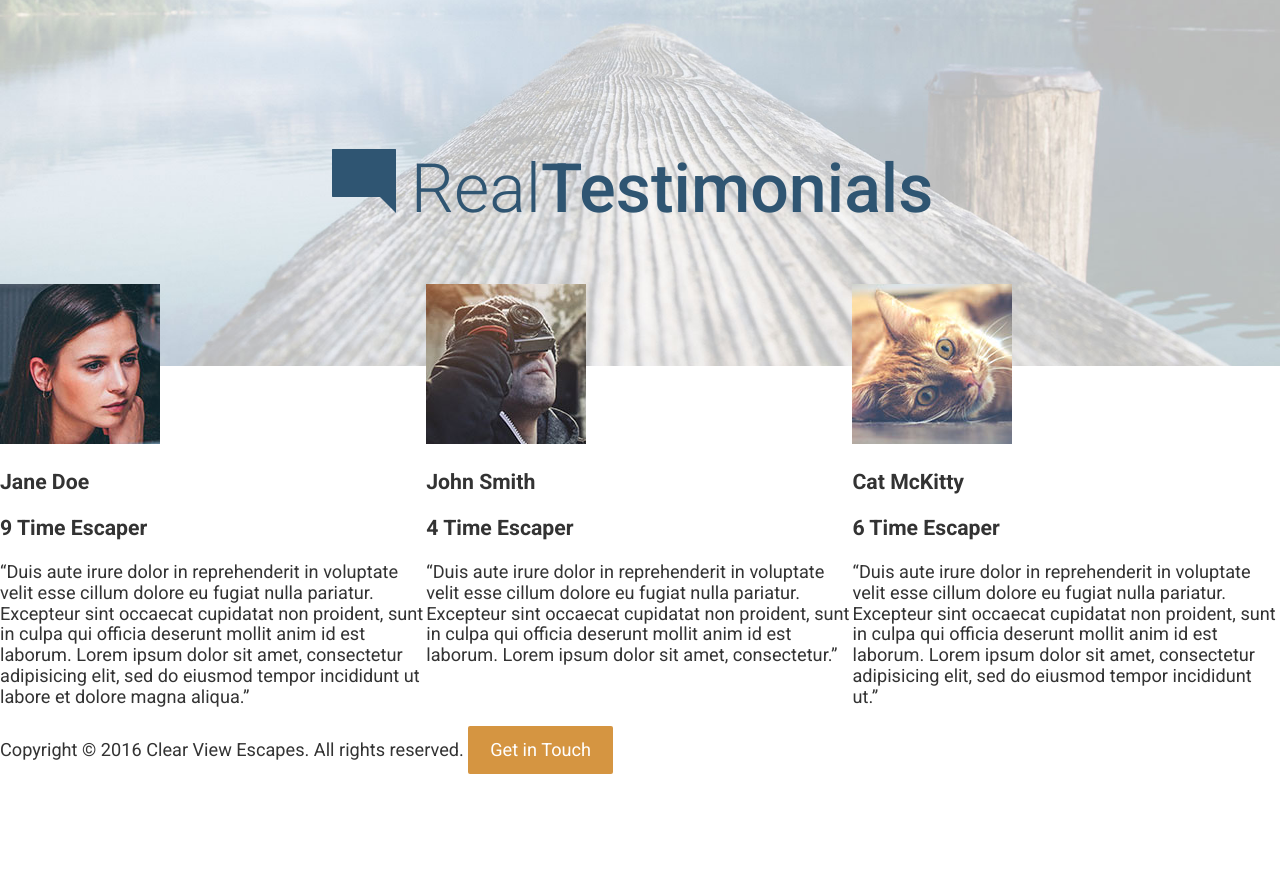
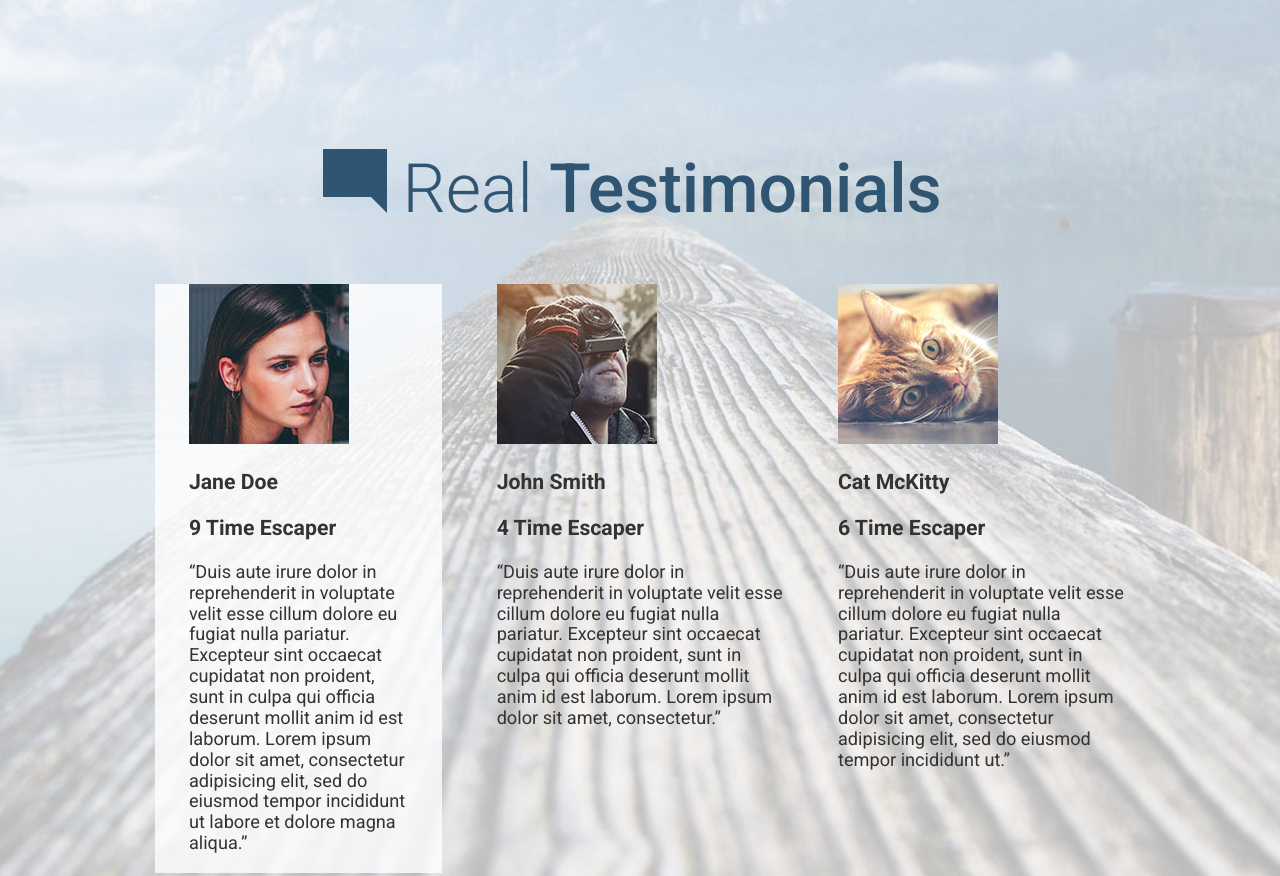
Before and after one commit to joejoubrisbane/first-web, a website: page index.html in a window 1280 px wide. Shown: the part 3380-4256 px from the top of the page. Before the commit the page ends 4172 px from the top, so only its background shows below. Drawn offline with Linux system fonts and the light colour scheme.

Commit message:
testimonial incomplete

```diff
--- /dev/null
+++ b/app/assets/styles/modules/_flex.css
@@ -0,0 +1,16 @@
+.flex{
+    @media (min-width:$medium){
+        width: 80%;
+        margin-left: auto;
+        margin-right: auto;
+        display: flex;
+        justify-content: space-around;
+    }
+
+    &--medium-4{
+        @media (min-width:$medium){
+        flex-basis: 28%;
+
+    }
+    }
+}
--- a/app/assets/styles/modules/_page-section.css
+++ b/app/assets/styles/modules/_page-section.css
@@ -2,7 +2,7 @@
     padding: 1rem 0;
     &--testimonial{
         background-image: url('/app/assets/images/testimonials-bg.jpg');
-        background-repeat: no-repeat;
+        /* background-repeat: no-repeat; */
         background-size: cover;
         background-position: center;
 
--- a/app/assets/styles/modules/_row.css
+++ b/app/assets/styles/modules/_row.css
@@ -4,6 +4,7 @@
     content: "";
     display: table;
   }
+
 
   @media (min-width: $medium) {
     &__medium-4 {
--- /dev/null
+++ b/app/assets/styles/modules/_testimonial.css
@@ -0,0 +1,4 @@
+.testimonial{
+    background-color:rgba(255,255,255,0.8);
+    padding: 0 1.85rem 1px 1.85rem;
+}
--- a/app/assets/styles/styles.css
+++ b/app/assets/styles/styles.css
@@ -11,3 +11,5 @@
 @import 'modules/_generic-content-container';
 @import 'modules/_section';
 @import 'modules/_feature-item';
+@import 'modules/_testimonial';
+@import 'modules/_flex';
--- a/app/temp/styles/styles.css
+++ b/app/temp/styles/styles.css
@@ -426,8 +426,7 @@ textarea {
 }
 
 .page-section--testimonial{
-  background-image: url('/app/assets/images/testimonials-bg.jpg');
-  background-repeat: no-repeat;
+  background-image: url('/app/assets/images/testimonials-bg.jpg');/* background-repeat: no-repeat; */
   background-size: cover;
   background-position: center;
 }
@@ -790,3 +789,29 @@ a {
     padding-left: 3%;
   }
 }
+
+.testimonial{
+    background-color:rgba(255,255,255,0.8);
+    padding: 0 1.85rem 1px 1.85rem;
+}
+
+@media (min-width:800px){
+
+  .flex {
+    width: 80%;
+    margin-left: auto;
+    margin-right: auto;
+    display: -ms-flexbox;
+    display: flex;
+    -ms-flex-pack: distribute;
+        justify-content: space-around;
+  }
+}
+
+@media (min-width:800px){
+
+  .flex--medium-4 {
+    -ms-flex-preferred-size: 28%;
+        flex-basis: 28%;
+  }
+}
--- a/index.html
+++ b/index.html
@@ -123,8 +123,8 @@
             <img src="app/assets/images/icons/globe.svg">
             <div class="feature-item--text">
               <h3>Global Guides</h3>
-            <p>We&rsquo;ve scoured the entire planet for the best retreats and beautiful vistas. If there&rsquo;s a corner of
-              the world you want to escape to we know the most scenic and inspiring locations.</p>
+              <p>We&rsquo;ve scoured the entire planet for the best retreats and beautiful vistas. If there&rsquo;s a corner
+                of the world you want to escape to we know the most scenic and inspiring locations.</p>
             </div>
           </div>
         </div>
@@ -161,38 +161,44 @@
 
   <div id="testimonials" class="page-section page-section--testimonial">
 
-    <h2 class="section-title section-title--blue"><img class="section-title__icon" src="app/assets/images/icons/comment.svg">Real<strong>Testimonials</strong> </h2>
-    <div class="row__medium-4">
+    <h2 class="section-title section-title--blue">
+      <img class="section-title__icon" src="app/assets/images/icons/comment.svg">Real
+      <strong>Testimonials</strong>
+    </h2>
+    <div class="flex">
+
+      <div class="flex--medium-4">
+        <div class="testimonial">
           <img src="app/assets/images/testimonial-jane.jpg">
           <h3>Jane Doe</h3>
           <h3>9 Time Escaper</h3>
           <p>&ldquo;Duis aute irure dolor in reprehenderit in voluptate velit esse cillum dolore eu fugiat nulla pariatur. Excepteur
-          sint occaecat cupidatat non proident, sunt in culpa qui officia deserunt mollit anim id est laborum. Lorem ipsum dolor
-          sit amet, consectetur adipisicing elit, sed do eiusmod tempor incididunt ut labore et dolore magna aliqua.&rdquo;</p>
-
+            sint occaecat cupidatat non proident, sunt in culpa qui officia deserunt mollit anim id est laborum. Lorem ipsum
+            dolor sit amet, consectetur adipisicing elit, sed do eiusmod tempor incididunt ut labore et dolore magna aliqua.&rdquo;</p>
+        </div>
 
       </div>
-    <div class="row__medium-4">
-
+      <div class="flex--medium-4">
         <img src="app/assets/images/testimonial-john.jpg">
         <h3>John Smith</h3>
         <h3>4 Time Escaper</h3>
         <p>&ldquo;Duis aute irure dolor in reprehenderit in voluptate velit esse cillum dolore eu fugiat nulla pariatur. Excepteur
-          sint occaecat cupidatat non proident, sunt in culpa qui officia deserunt mollit anim id est laborum. Lorem ipsum dolor
-          sit amet, consectetur.&rdquo;</p>
+          sint occaecat cupidatat non proident, sunt in culpa qui officia deserunt mollit anim id est laborum. Lorem ipsum
+          dolor sit amet, consectetur.&rdquo;</p>
+      </div>
 
-
-    </div>
-    <div class="row__medium-4">
+      <div class="flex--medium-4">
         <img src="app/assets/images/testimonial-cat.jpg">
           <h3>Cat McKitty</h3>
           <h3>6 Time Escaper</h3>
           <p>&ldquo;Duis aute irure dolor in reprehenderit in voluptate velit esse cillum dolore eu fugiat nulla pariatur. Excepteur
-          sint occaecat cupidatat non proident, sunt in culpa qui officia deserunt mollit anim id est laborum. Lorem ipsum dolor
-          sit amet, consectetur adipisicing elit, sed do eiusmod tempor incididunt ut.&rdquo;</p>
+            sint occaecat cupidatat non proident, sunt in culpa qui officia deserunt mollit anim id est laborum. Lorem ipsum
+            dolor sit amet, consectetur adipisicing elit, sed do eiusmod tempor incididunt ut.&rdquo;</p>
+
+      </div>
+
     </div>
   </div>
-
 
 
 
```
Lines whose indentation alone changed are shown as unchanged.
